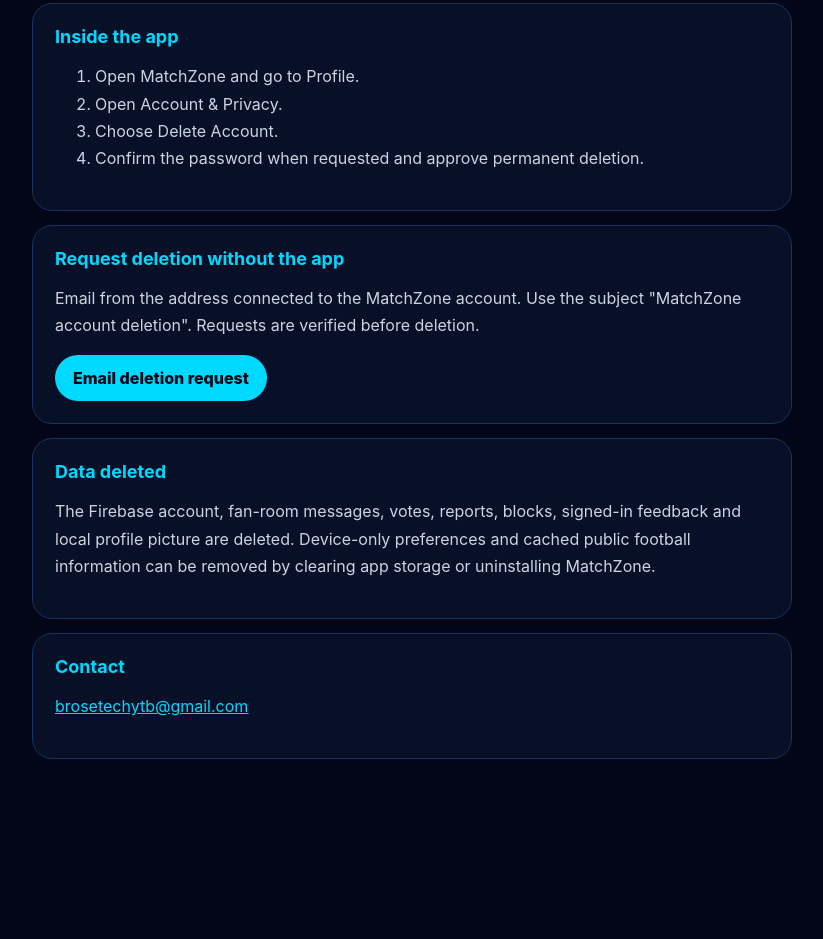
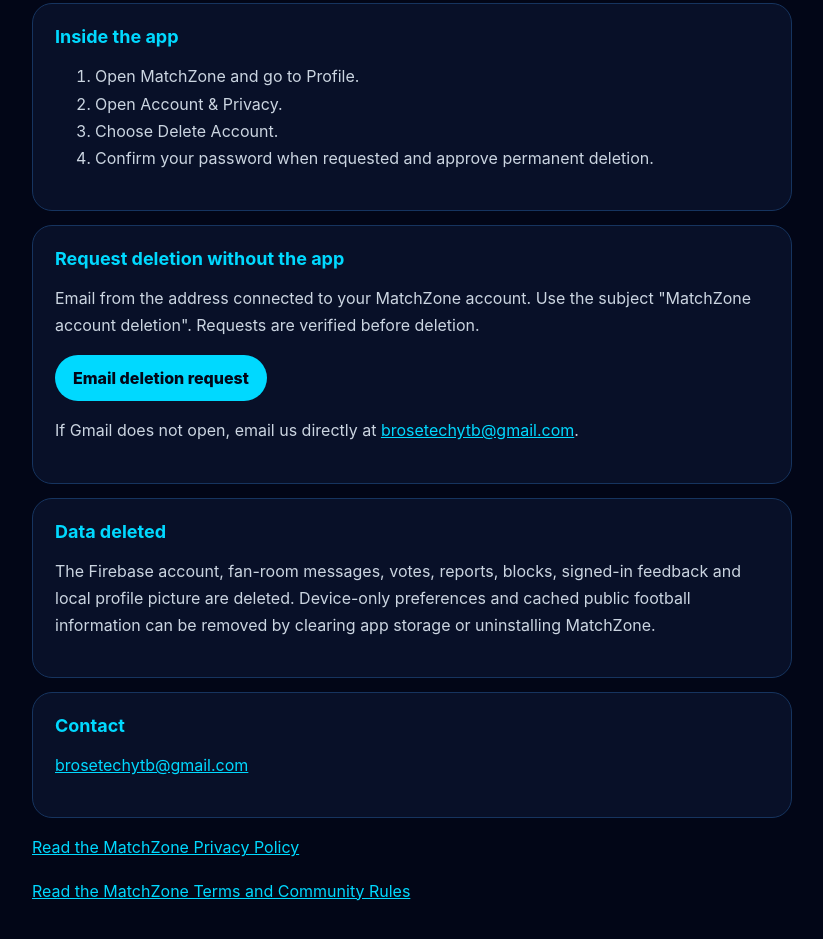
Before and after one commit to BroseYt/matchzone, a plain HTML site: page docs/delete-account.html in a window 1280 px wide. Shown: the part 233-1172 px from the top of the page, without its empty margins (228-1051 px from the left). Before the commit the page ends 1070 px from the top, so only its background shows below. Drawn offline with Linux system fonts and the light colour scheme.

Commit message:
Enhance delete account page with better instructions
Updated the delete account page with improved instructions and added links for email requests.

```diff
--- a/docs/delete-account.html
+++ b/docs/delete-account.html
@@ -3,6 +3,7 @@
 <head>
   <meta charset="utf-8">
   <meta name="viewport" content="width=device-width, initial-scale=1">
+  <meta name="description" content="Learn how to permanently delete your MatchZone account and request account deletion without the app.">
   <title>Delete a MatchZone Account</title>
   <link rel="stylesheet" href="styles.css">
 </head>
@@ -12,28 +13,58 @@
       <h1>Delete a MatchZone Account</h1>
       <p>MatchZone users can permanently delete an account and associated app data.</p>
     </header>
+
     <section>
       <h2>Inside the app</h2>
       <ol>
         <li>Open MatchZone and go to Profile.</li>
         <li>Open Account &amp; Privacy.</li>
         <li>Choose Delete Account.</li>
-          <li>Confirm the password when requested and approve permanent deletion.</li>
+        <li>Confirm your password when requested and approve permanent deletion.</li>
       </ol>
     </section>
+
     <section>
       <h2>Request deletion without the app</h2>
-        <p>Email from the address connected to the MatchZone account. Use the subject "MatchZone account deletion". Requests are verified before deletion.</p>
-        <a class="button" href="mailto:brosetechytb@gmail.com?subject=MatchZone%20account%20deletion">Email deletion request</a>
+      <p>
+        Email from the address connected to your MatchZone account. Use the
+        subject "MatchZone account deletion". Requests are verified before deletion.
+      </p>
+
+      <a
+        class="button"
+        href="https://mail.google.com/mail/?view=cm&amp;fs=1&amp;to=brosetechytb@gmail.com&amp;su=MatchZone%20account%20deletion"
+        target="_blank"
+        rel="noopener noreferrer"
+      >
+        Email deletion request
+      </a>
+
+      <p>
+        If Gmail does not open, email us directly at
+        <a href="mailto:brosetechytb@gmail.com">brosetechytb@gmail.com</a>.
+      </p>
     </section>
+
     <section>
       <h2>Data deleted</h2>
-        <p>The Firebase account, fan-room messages, votes, reports, blocks, signed-in feedback and local profile picture are deleted. Device-only preferences and cached public football information can be removed by clearing app storage or uninstalling MatchZone.</p>
+      <p>
+        The Firebase account, fan-room messages, votes, reports, blocks,
+        signed-in feedback and local profile picture are deleted. Device-only
+        preferences and cached public football information can be removed by
+        clearing app storage or uninstalling MatchZone.
+      </p>
     </section>
+
     <section>
       <h2>Contact</h2>
-        <p><a href="mailto:brosetechytb@gmail.com">brosetechytb@gmail.com</a></p>
+      <p>
+        <a href="mailto:brosetechytb@gmail.com">brosetechytb@gmail.com</a>
+      </p>
     </section>
+
+    <p><a href="privacy.html">Read the MatchZone Privacy Policy</a></p>
+    <p><a href="terms.html">Read the MatchZone Terms and Community Rules</a></p>
   </main>
 </body>
 </html>
```
Lines whose indentation alone changed are shown as unchanged.
